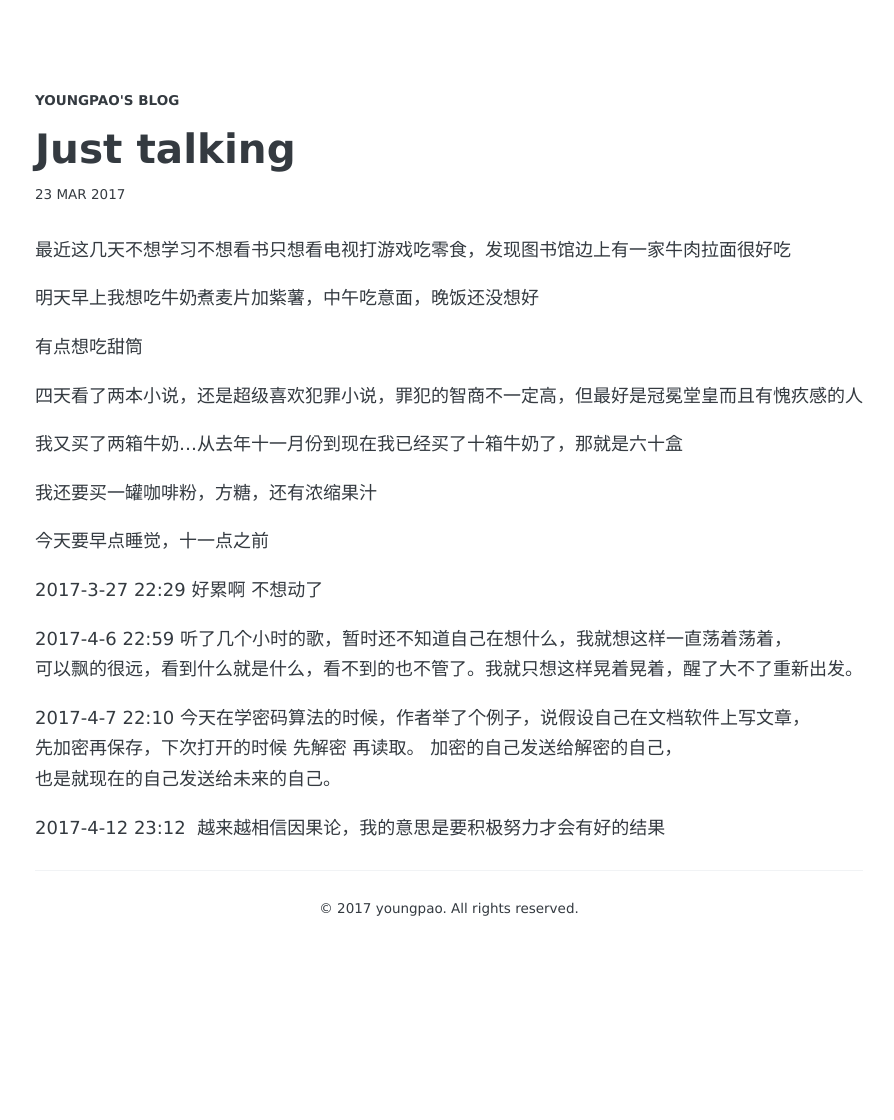
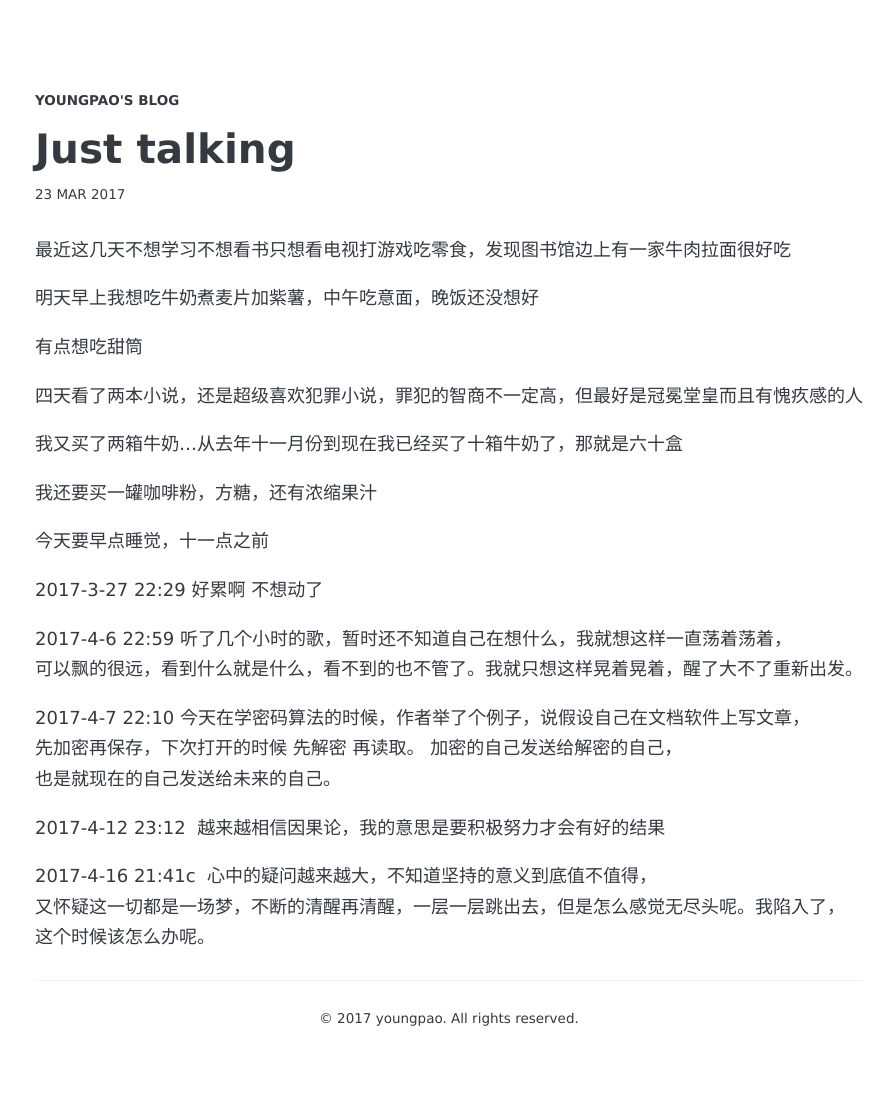
Before and after one commit to youngpao/youngpao.github.io, a Jekyll site: the page built from _posts/2017-3-23-just talking.md, in a window 1280 px wide. Shown: the whole page, without its empty margins (191-1085 px from the left). Built offline with Jekyll 4.4.1, drawn with Linux system fonts in a browser that asks for light colours; some web fonts are replaced; before the commit the page ends 1010 px from its top, so only the background shows below that.

Commit message:
Update 2017-3-23-just talking.md

```diff
--- a/_posts/2017-3-23-just talking.md
+++ b/_posts/2017-3-23-just talking.md
@@ -20,3 +20,6 @@
 
 
 2017-4-12 23:12  越来越相信因果论，我的意思是要积极努力才会有好的结果
+
+
+2017-4-16 21:41c  心中的疑问越来越大，不知道坚持的意义到底值不值得，又怀疑这一切都是一场梦，不断的清醒再清醒，一层一层跳出去，但是怎么感觉无尽头呢。我陷入了，这个时候该怎么办呢。
```
